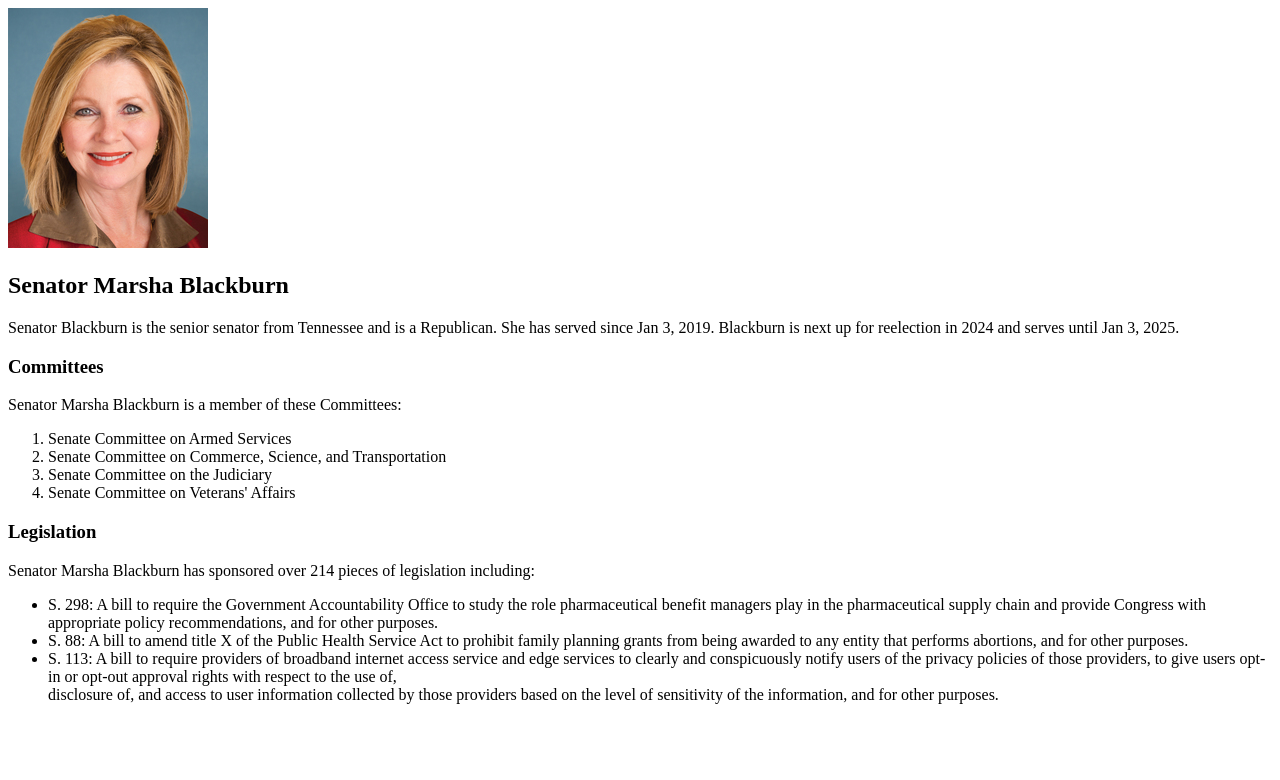
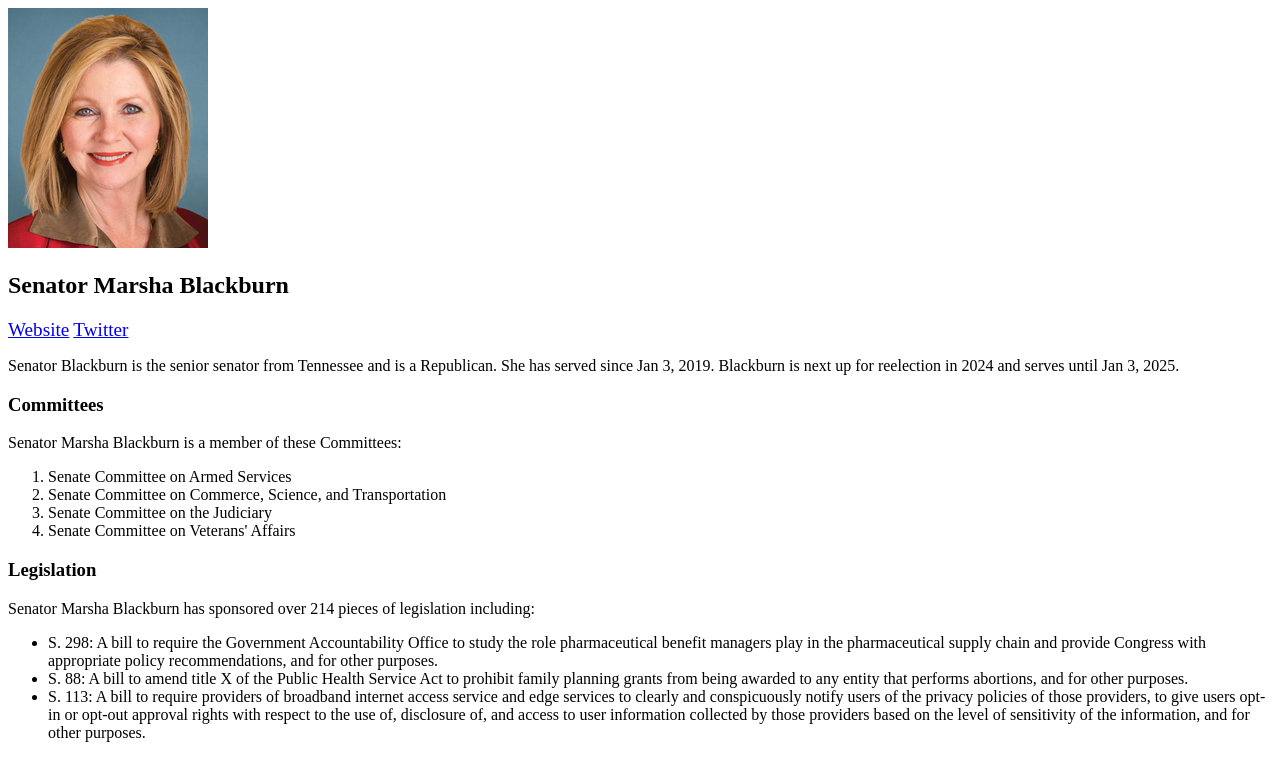
Before and after one commit to jacksonrgoodman/congressional-project, a plain HTML site: page index.html in a window 1280 px wide. Drawn offline with Linux system fonts and the light colour scheme.

Commit message:
second commit

```diff
--- a/index.html
+++ b/index.html
@@ -1,6 +1,7 @@
 <!DOCTYPE html>
 <html lang="en">
 <head>
+    <link rel="stylesheet" href="styles/styles.css">
     <meta charset="UTF-8">
     <meta http-equiv="X-UA-Compatible" content="IE=edge">
     <meta name="viewport" content="width=device-width, initial-scale=1.0">
@@ -12,6 +13,8 @@
             <img src= "images/marsha.jpeg">
             <br>
             <h2>Senator Marsha Blackburn</h2>
+            <a id="website" href="https://www.blackburn.senate.gov/">Website</a>
+            <a id="twitter" href="https://twitter.com/marshablackburn">Twitter</a>
             <p>Senator Blackburn is the senior senator from Tennessee and is a Republican. She has served since Jan 3, 2019. Blackburn is next up for reelection in 2024 and serves until Jan 3, 2025.</p>
         </section>
         <section class = "Committees">
@@ -31,7 +34,7 @@
                 <ul>
                     <li>S. 298: A bill to require the Government Accountability Office to study the role pharmaceutical benefit managers play in the pharmaceutical supply chain and provide Congress with appropriate policy recommendations, and for other purposes.</li>
                     <li>S. 88: A bill to amend title X of the Public Health Service Act to prohibit family planning grants from being awarded to any entity that performs abortions, and for other purposes.</li>
-                    <li>S. 113: A bill to require providers of broadband internet access service and edge services to clearly and conspicuously notify users of the privacy policies of those providers, to give users opt-in or opt-out approval rights with respect to the use of,<br>disclosure of, and access to user information collected by those providers based on the level of sensitivity of the information, and for other purposes.</li>
+                    <li>S. 113: A bill to require providers of broadband internet access service and edge services to clearly and conspicuously notify users of the privacy policies of those providers, to give users opt-in or opt-out approval rights with respect to the use of, disclosure of, and access to user information collected by those providers based on the level of sensitivity of the information, and for other purposes.</li>
                 </ul>
             </p>
         </section>
--- a/styles/styles.css
+++ b/styles/styles.css
@@ -0,0 +1,3 @@
+a {
+    font-size: larger;
+}
```
